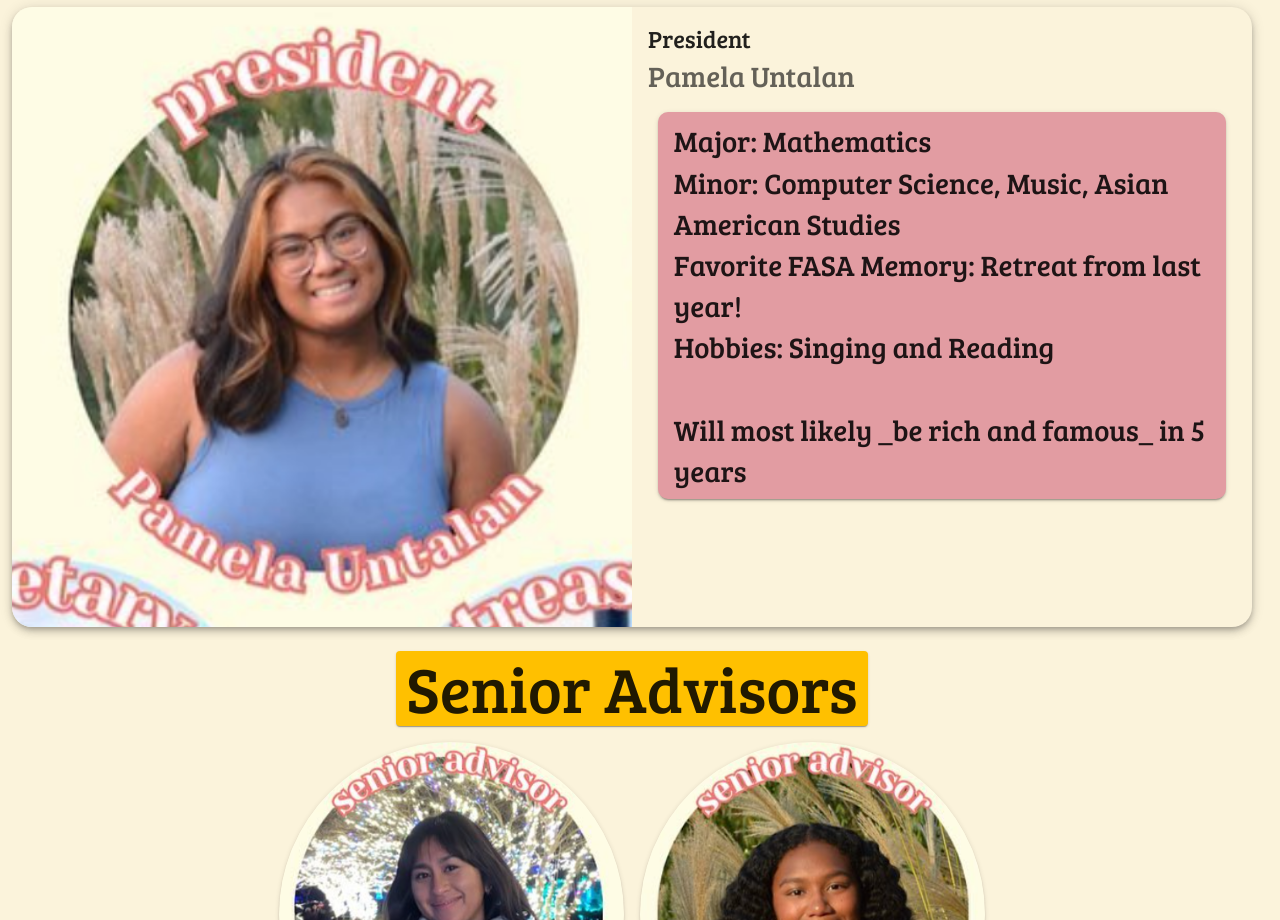
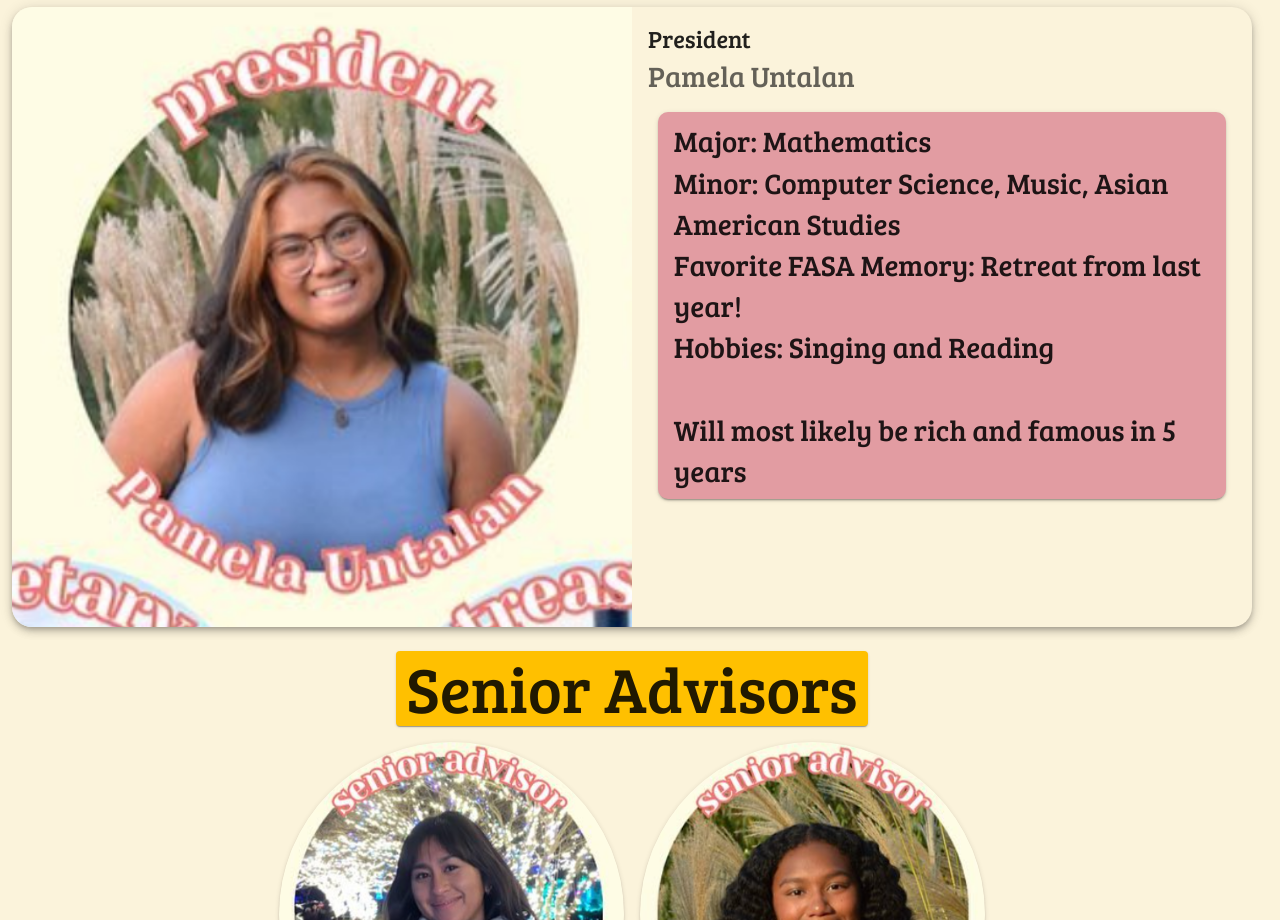
Before and after one commit to vjonesb/vtfasa, a React (Create React App) app: page /board in a window 1280 px wide. Shown: the part 1180-2100 px from the top of the page. Built offline with nearby package versions, Linux system fonts and the light colour scheme.

Commit message:
removed underline for Eboard

```diff
--- a/src/components/pages/boardPage/ExecutiveBoard.js
+++ b/src/components/pages/boardPage/ExecutiveBoard.js
@@ -51,7 +51,7 @@ function ExecutiveBoard() {
             memory = "Retreat from last year!"
             listening = "Better Apart By Emotional Oranges"
             hobbies = "Singing and Reading"
-            mL = "_be rich and famous_"/>
+            mL = "be rich and famous"/>
           </CutomPositionCard>
         );
       case 'internalvicepres':
@@ -66,7 +66,7 @@ function ExecutiveBoard() {
             memory = "Last year's Culture Show!"
             listening = ""
             hobbies = "Engaging in intellectual discussions and eating fruit bowls"
-            mL = "_perish or meet Lebron James_"/>
+            mL = "perish or meet Lebron James"/>
           </CutomPositionCard>
         );
       case 'externalvicepres':
@@ -81,7 +81,7 @@ function ExecutiveBoard() {
             memory = "D7 Olympics 2022"
             listening = ""
             hobbies = "Baking, Working out, Photography, Travel"
-            mL = "_be a therapist_"/>
+            mL = "be a therapist"/>
           </CutomPositionCard>
         );
         case 'secretary':
@@ -96,7 +96,7 @@ function ExecutiveBoard() {
               memory = "Singing at Karaoke Night"
               listening = ""
               hobbies = "Piano, listening to music, volleyball, and soccer"
-              mL = "_griddy_"/>
+              mL = "griddy"/>
             </CutomPositionCard>
           );
         case 'treasurer' :
@@ -111,7 +111,7 @@ function ExecutiveBoard() {
               memory = "Winning Miss FASA😏😏😏😏😏😏"
               listening = "Better Apart By Emotional Oranges"
               hobbies = " Dance, interior design, painting, riding on my motorcycle"
-              mL = "_to be a corporate baddie 💅🏼💅🏼💅🏼💅🏼💅🏼_"/>
+              mL = "to be a corporate baddie 💅🏼💅🏼💅🏼💅🏼💅🏼"/>
             </CutomPositionCard>
           );
       default:
@@ -126,7 +126,7 @@ function ExecutiveBoard() {
             memory = "Retreat from last year!"
             listening = "Better Apart By Emotional Oranges"
             hobbies = "Singing and Reading"
-            mL = "_be rich and famous_"/>
+            mL = "be rich and famous"/>
           </CutomPositionCard>
         );
     }
```
